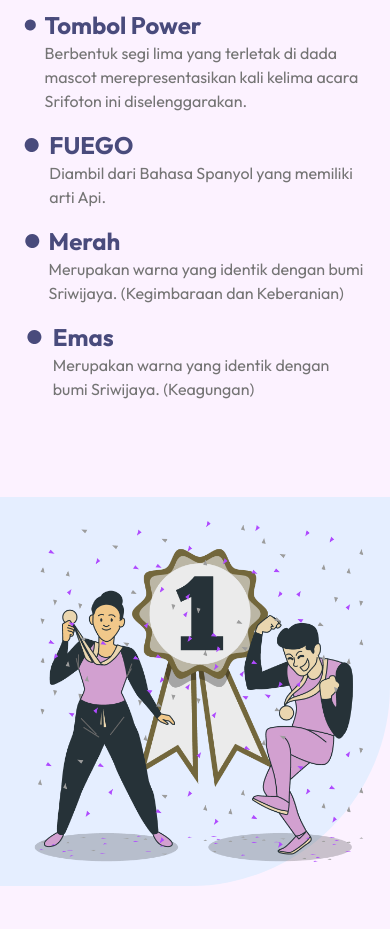
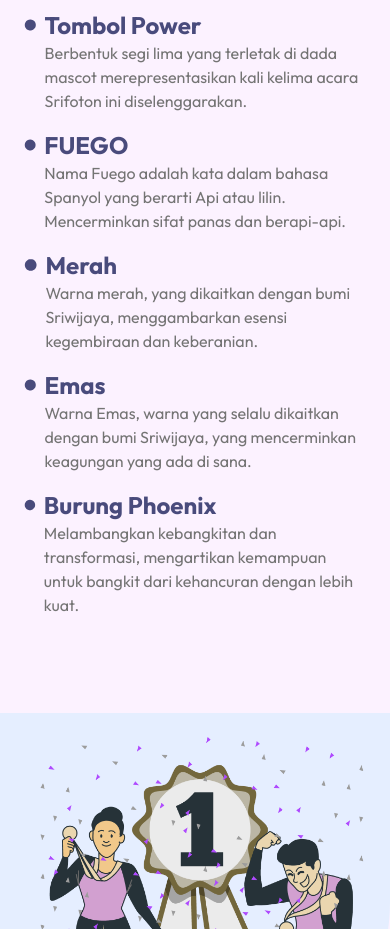
Before and after one commit to zildjianvitoo/srifoton2023fe-deployed, a Next.js app: page / in a window 390 px wide. Shown: the part 1180-2109 px from the top of the page. Built offline with nearby package versions, Linux system fonts and the light colour scheme.

Commit message:
fix: button di group wa,mascot desc

```diff
--- a/components/organisms/Dashboard/NotRegistered.jsx
+++ b/components/organisms/Dashboard/NotRegistered.jsx
@@ -7,7 +7,7 @@ import { useTheme } from "next-themes";
 import Link from "next/link";
 import NoSSR from "@/components/NoSSR";
 
-export default function NotRegistered({ type }) {
+export default function NotRegistered({ type, guideBookLink }) {
   const { theme } = useTheme();
 
   const notRegisteredImageSource =
@@ -55,8 +55,8 @@ export default function NotRegistered({ type }) {
               </Button>
             </NoSSR>
           </Link>
-          <Link
-            href="/kompetisi/register"
+          <a
+            href={guideBookLink}
             className="w-4/5 mt-3 font-semibold lg:w-full"
           >
             <NoSSR>
@@ -70,7 +70,7 @@ export default function NotRegistered({ type }) {
                 Buku Panduan
               </Button>
             </NoSSR>
-          </Link>
+          </a>
         </div>
       </div>
     </LayoutCredentials>
--- a/components/organisms/Dashboard/RegisteredCompetitions.jsx
+++ b/components/organisms/Dashboard/RegisteredCompetitions.jsx
@@ -6,6 +6,7 @@ import Link from "next/link";
 import { MdOutlineUploadFile } from "react-icons/md";
 import { RiCalendarTodoFill } from "react-icons/ri";
 import useDateFormat from "@/hooks/useDateFormat";
+import { useRouter } from "next/router";
 
 export default function RegisteredCompetitions({
   type,
@@ -17,9 +18,7 @@ export default function RegisteredCompetitions({
   isVerified,
 }) {
   const validDate = useDateFormat(registeredDate);
-
-  console.log(isVerified);
-
+  const router = useRouter();
   return (
     <LayoutCredentials id="dashboard-data-diri" authPage kegiatanPage>
       <div className="z-10 flex flex-col w-full gap-y-8 lg:gap-y-4">
@@ -63,7 +62,8 @@ export default function RegisteredCompetitions({
               <button
                 className={`bg-blue-srifoton rounded-[50px] ${
                   needSubmission && "sm:rounded-r-[50px] sm:rounded-l-none"
-                } px-4 py-2.5 flex text-white items-center gap-2.5 opacity-90 hover:opacity-100 disabled:opacity-50 disabled:hover:opacity-50 disabled:cursor-not-allowed`}
+                } px-4 py-2.5 flex text-white items-center gap-2.5 opacity-90 hover:opacity-100 disabled:opacity-50 disabled:hover:opacity-50 disabled:cursor-not-allowed relative`}
+                onClick={() => router.push(groupLink)}
                 disabled={!isVerified}
               >
                 <BsWhatsapp className="text-base text-white md:text-xl" />{" "}
--- a/components/organisms/LandingPage/MascotDescription.jsx
+++ b/components/organisms/LandingPage/MascotDescription.jsx
@@ -78,7 +78,7 @@ export default function MascotExplanation() {
                   </p>
                 </div>
               </div>
-              <div className="flex gap-1 md:gap-2 -translate-x-1.5 md:translate-x-0">
+              <div className="flex gap-2">
                 {" "}
                 <div className="w-8 h-8">
                   <VscCircleLargeFilled className="text-[#494B7C] dark:text-white w-full  mt-2" />
@@ -89,7 +89,8 @@ export default function MascotExplanation() {
                     FUEGO
                   </h3>
                   <p className="text-[#747474] dark:text-[#9BA7BC] ">
-                    Diambil dari Bahasa Spanyol yang memiliki arti Api.
+                    Nama Fuego adalah kata dalam bahasa Spanyol yang berarti Api
+                    atau lilin. Mencerminkan sifat panas dan berapi-api.
                   </p>
                 </div>
               </div>
@@ -105,8 +106,8 @@ export default function MascotExplanation() {
                     Merah
                   </h3>
                   <p className="text-[#747474] dark:text-[#9BA7BC] ">
-                    Merupakan warna yang identik dengan bumi Sriwijaya.
-                    (Kegimbaraan dan Keberanian)
+                    Warna merah, yang dikaitkan dengan bumi Sriwijaya,
+                    menggambarkan esensi kegembiraan dan keberanian.
                   </p>
                 </div>
               </div>
@@ -121,8 +122,24 @@ export default function MascotExplanation() {
                     Emas
                   </h3>
                   <p className="text-[#747474] dark:text-[#9BA7BC] ">
-                    Merupakan warna yang identik dengan bumi Sriwijaya.
-                    (Keagungan)
+                    Warna Emas, warna yang selalu dikaitkan dengan bumi
+                    Sriwijaya, yang mencerminkan keagungan yang ada di sana.
+                  </p>
+                </div>
+              </div>
+              <div className="flex gap-2">
+                {" "}
+                <div className="w-8 h-8">
+                  <VscCircleLargeFilled className="text-[#494B7C] dark:text-white w-full  mt-2" />
+                </div>
+                <div className="flex flex-col">
+                  {" "}
+                  <h3 className=" font-bold text-2xl text-[#494B7C] dark:text-white  w-[200px]">
+                    Burung Phoenix
+                  </h3>
+                  <p className="text-[#747474] dark:text-[#9BA7BC] ">
+                    Melambangkan kebangkitan dan transformasi, mengartikan
+                    kemampuan untuk bangkit dari kehancuran dengan lebih kuat.
                   </p>
                 </div>
               </div>
@@ -134,7 +151,7 @@ export default function MascotExplanation() {
   }
   return (
     <section id="mascot-description" className="lg:mt-24 lg:mb-16">
-      <div className="flex justify-center gap-10 px-10 lg:mr-20 xl:mr-10 xl:px-20">
+      <div className="flex justify-center gap-4 px-10 lg:mr-20 xl:mr-10 xl:px-20">
         <div className="flex flex-col w-[20%] gap-28">
           <div className="flex w-full gap-3">
             <div className="flex flex-col gap-1 text-right">
--- a/pages/dashboard/kegiatan/kompetisi/index.jsx
+++ b/pages/dashboard/kegiatan/kompetisi/index.jsx
@@ -87,7 +87,7 @@ function Kompetisi() {
                         type={"Web Development"}
                         teamName={teamNameWebdev}
                         groupLink={
-                          " https://chat.whatsapp.com/Hwp4lBgCudvH5rkALiolES"
+                          "https://chat.whatsapp.com/Hwp4lBgCudvH5rkALiolES"
                         }
                         submissionLink={"/kompetisi/web-development/submission"}
                         registeredDate={
@@ -148,7 +148,12 @@ function Kompetisi() {
                   )}
                 </div>
               ) : (
-                <NotRegistered type={"kompetisi"} />
+                <NotRegistered
+                  type={"kompetisi"}
+                  guideBookLink={
+                    "https://drive.google.com/folderview?id=1fsWuL2suxK2-Hqm6G7yPnMZDbGH9t8fi"
+                  }
+                />
               )}
             </NoSSR>
           </div>
--- a/pages/dashboard/kegiatan/seminar/index.jsx
+++ b/pages/dashboard/kegiatan/seminar/index.jsx
@@ -19,7 +19,7 @@ function Seminar() {
             <AuthSidebar />
           </div>
           <div className="w-full md:mt-10 lg:mt-20">
-            <NotRegistered type={"seminar"} />
+            <NotRegistered type={"seminar"} guideBookLink={"/"} />
           </div>
         </div>
       </LayoutMain>
```
